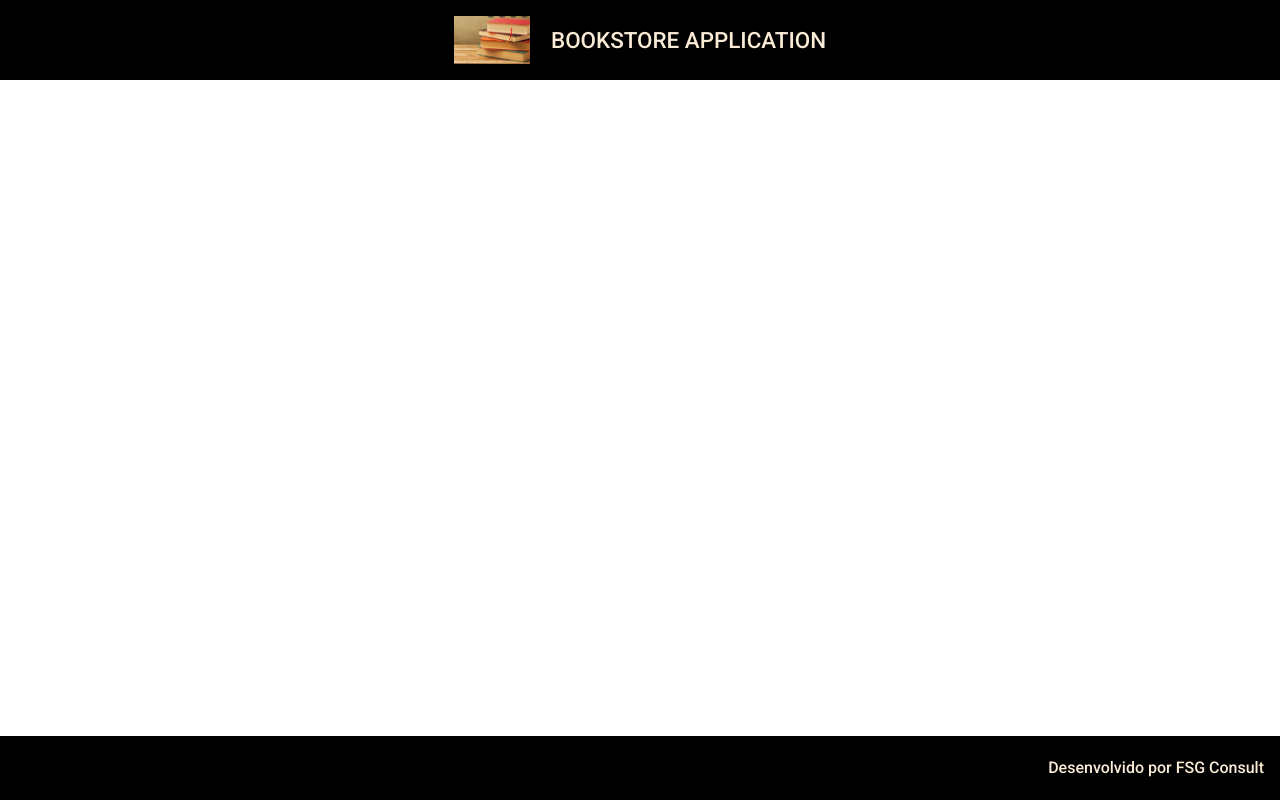
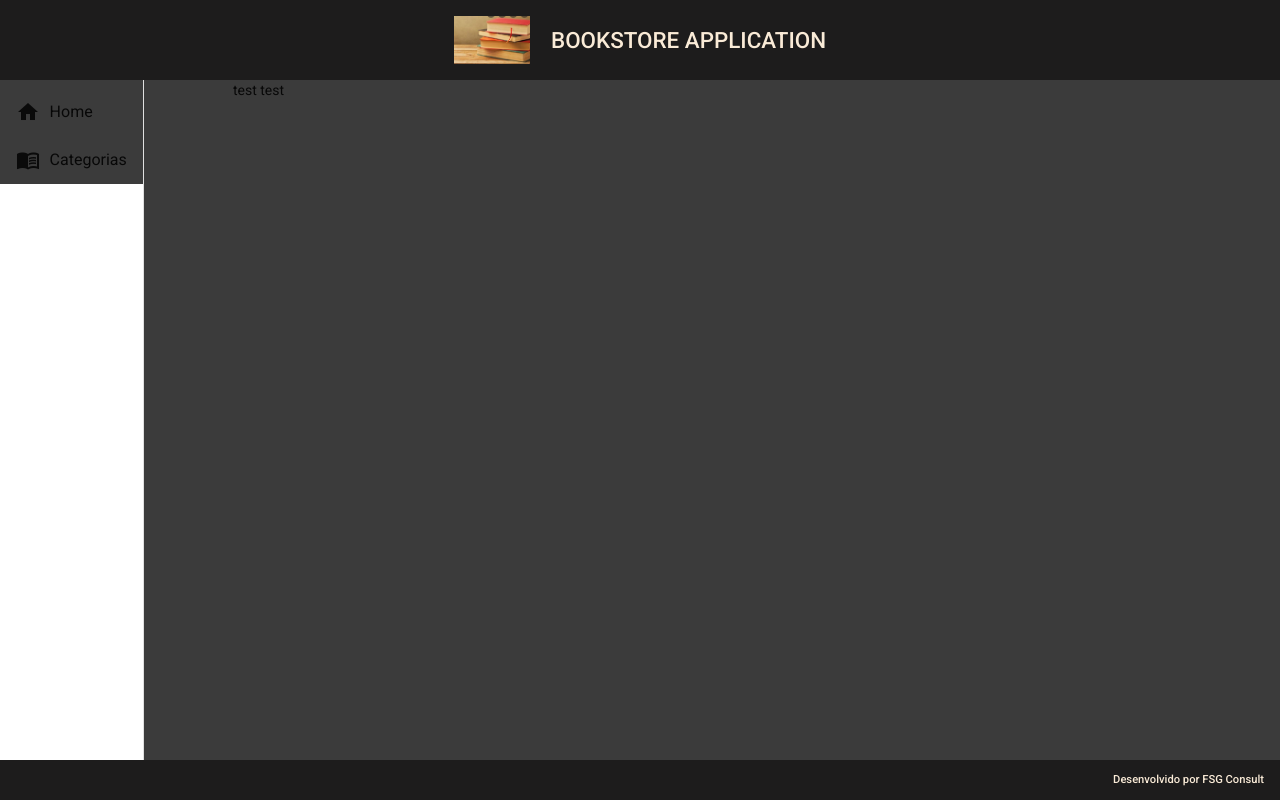
Before and after one commit to fabianojp06/bookstore-front, an Angular app: page / in a window 1280 px wide. Built offline with nearby package versions, Linux system fonts and the light colour scheme.

Commit message:
Criação NAVBAR

```diff
--- a/src/app/app.component.html
+++ b/src/app/app.component.html
@@ -1,2 +1,3 @@
 <app-header></app-header>
+<app-nav></app-nav>
 <app-footer></app-footer>
--- a/src/app/components/template/footer/footer.component.css
+++ b/src/app/components/template/footer/footer.component.css
@@ -2,7 +2,8 @@
   position: fixed;
   bottom: 0%;
   justify-content: flex-end;
-  font-size: 1rem;
-  background-color: black;
+  font-size: 0.7rem;
+  height: 5%;
+  background-color: rgb(29, 28, 28);
   color: antiquewhite;
 }
--- a/src/app/components/template/header/header.component.css
+++ b/src/app/components/template/header/header.component.css
@@ -5,7 +5,7 @@
 .header {
     justify-content: center;
     height: 10%;
-    background-color: black;
+    background-color: rgb(29, 28, 28);
     color: antiquewhite;
 }
 
--- /dev/null
+++ b/src/app/components/template/nav/nav.component.css
@@ -0,0 +1,20 @@
+.container {
+    height: 85%;
+    background-color: rgb(59, 59, 59);
+}
+
+.containernav {
+    background-color: rgb(59, 59, 59);
+
+
+}
+
+.material-icons {
+    background-color: rgb(59, 59, 59);
+    color: rgb(10, 10, 10);
+
+}
+
+i {
+    padding-right: .6rem;
+}
--- /dev/null
+++ b/src/app/components/template/nav/nav.component.html
@@ -0,0 +1,18 @@
+<mat-sidenav-container class="container">
+    <mat-sidenav mode="side" opened>
+        <mat-nav-list class="containernav">
+            <a mat-list-item>
+                <i class="material-icons">home</i>
+                Home
+            </a>
+            <a mat-list-item>
+                <i class="material-icons">menu_book</i>
+                Categorias
+            </a>
+        </mat-nav-list>
+    </mat-sidenav>
+
+    <mat-sidenav-content>
+        test test
+    </mat-sidenav-content>
+</mat-sidenav-container>
--- /dev/null
+++ b/src/app/components/template/nav/nav.component.ts
@@ -0,0 +1,15 @@
+import { Component, OnInit } from '@angular/core';
+
+@Component({
+  selector: 'app-nav',
+  templateUrl: './nav.component.html',
+  styleUrls: ['./nav.component.css']
+})
+export class NavComponent implements OnInit {
+
+  constructor() { }
+
+  ngOnInit(): void {
+  }
+
+}
```
Also changed, not shown: src/app/app.module.ts (+12 -2 lines).
